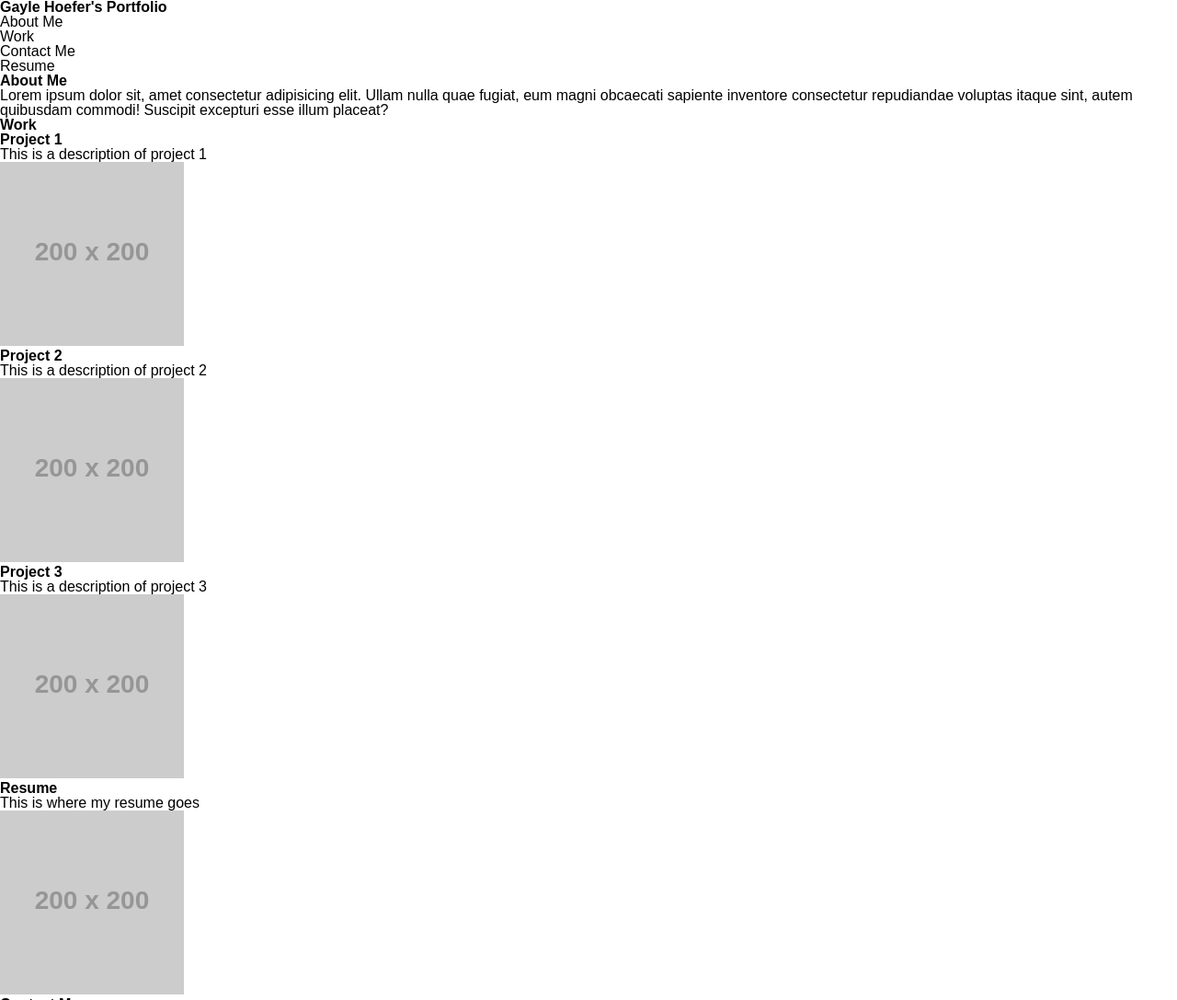
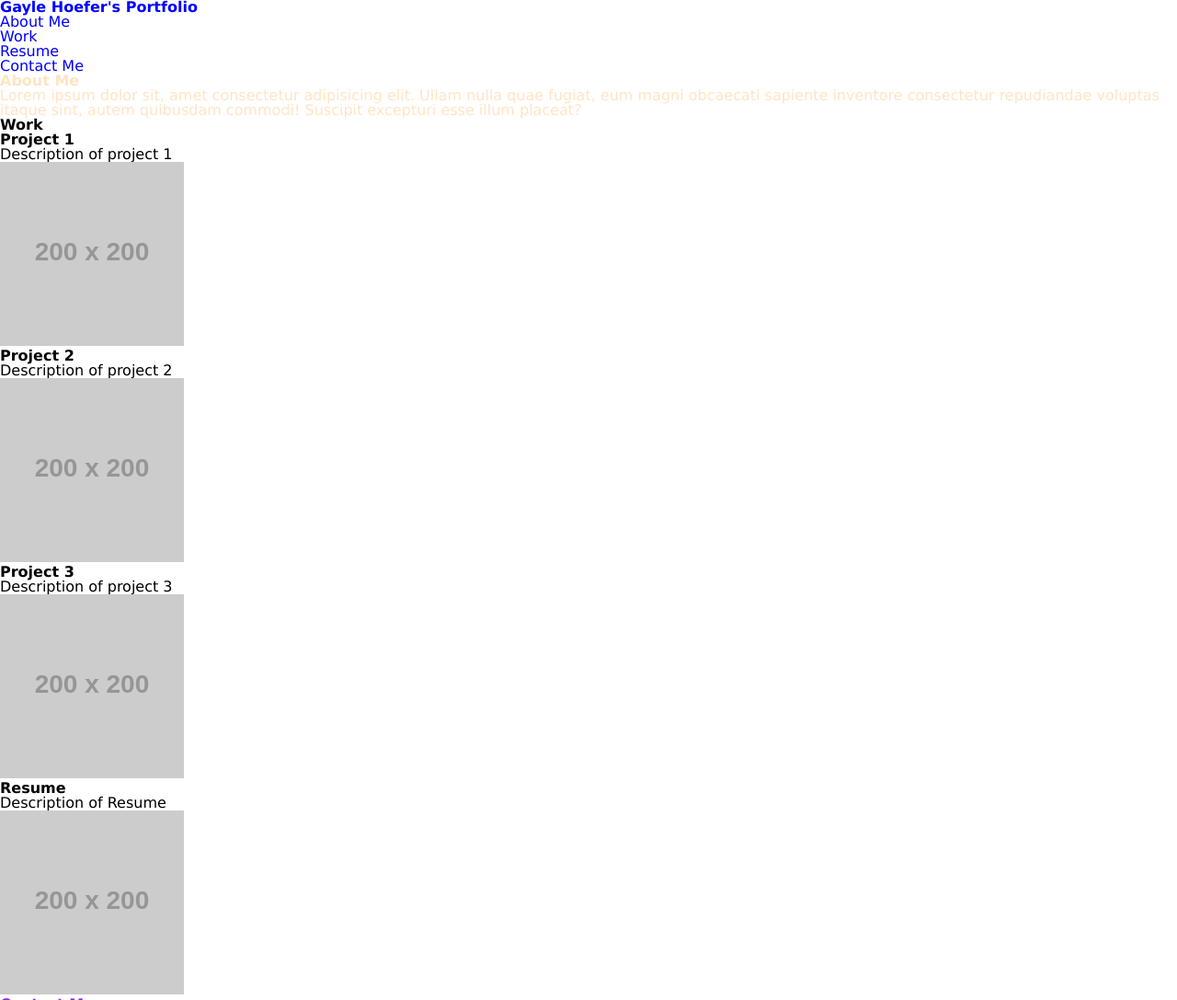
Before and after one commit to hoeferg/portfolio, a plain HTML site: page index.HTML in a window 1280 px wide. Shown: the top 1087 px of the page at 92% size. Drawn offline with Linux system fonts and the light colour scheme; placeholder pictures from the web are drawn by us.

Commit message:
added about me and work section

```diff
--- a/assets/css/style.css
+++ b/assets/css/style.css
@@ -1,16 +1,24 @@
 * {
+    box-sizing: border-box;
+    padding: 0;
+    margin: 0;
+    font-family: 'Lucida Sans', 'Lucida Sans Regular', 'Lucida Grande', 'Lucida Sans Unicode';
     /* TO DO: Add styling componates to entire document */
 }
 
 .top-header {
-    /* TO DO: Add styling to top of page */
+    color: blue;
+    /* TO DO: Add styling to top of page./
+    /* This includes the about me section and work section. This includes the links for the other parts */
 }
 
-.body-content {
+.content-child {
+    color:bisque
     /* TO DO: Add styling to intro section */
-    /* Do you really need this section? */
+    /* This includes the about me section and work section.*/
 }
 
 footer {
-
+    color:blueviolet
+    /* TO DO: Add styling for the footer. This is your contact info */
 }
--- a/index.HTML
+++ b/index.HTML
@@ -8,78 +8,83 @@
     <link rel="stylesheet" href="./reset.css">
     <link rel="stylesheet" href="/assets/css/style.css">
 </head>
-
-<body>
+<main>
+    <header class="top-header">
     <h1>Gayle Hoefer's Portfolio</h1>
-        <header class="top-header">
             <nav>
                 <ul>
-                    <li>About Me</li>
-                    <li>Work</li>
-                    <li>Contact Me</li>
-                    <li>Resume</li>
-                </ul>
-        </header>
-<main>
-    <section>
-        <header class="body-content">
-            <h2> About Me</h2>
-            <nav>
-                <ul>
-                    <l1>Lorem ipsum dolor sit, amet consectetur adipisicing elit. Ullam nulla quae fugiat, eum magni obcaecati sapiente inventore consectetur repudiandae voluptas itaque sint, autem quibusdam commodi! Suscipit excepturi esse illum placeat?</l1>
+                    <li>About Me
+                        <a href="#about-me"></a>
+                    </li>
+                    <li>Work
+                        <a href="#work"></a>
+                    </li>
+                    <li>Resume
+                        <a href="#resume"></a>
+                    </li>
+                    <li>Contact Me
+                        <a href="#contact-me"></a>
+                    </li>
                 </ul>
             </nav>
-        </header>
-    </section>
-    <section>
-    <article class="body-content">
-        <div>
-            <h2>Work</h2>
-                <div>
-                    <section>
-                        <h3>Project 1</h3>
-                        <blockquote>This is a description of project 1 </blockquote>
-                    </section>
-                </div>
-                <img src="https://via.placeholder.com/200" alt="placeholder">
-                <div>
-                    <section>
-                        <h3>Project 2</h3>
-                        <blockquote>This is a description of project 2 </blockquote>
-                    </section>
-                </div>
-                <img src="https://via.placeholder.com/200" alt="placeholder">
-                <div>
-                    <section>
-                        <h3>Project 3</h3>
-                        <blockquote>This is a description of project 3 </blockquote>
-                    </section>
-                </div>
-                <img src="https://via.placeholder.com/200" alt="placeholder">
-        </div>
-    </article>
+    </header>
+<main>
+<body>
+    <section id="about-me">
+        <section class="content-child">
+            <h2> About Me</h2>
+                <p>Lorem ipsum dolor sit, amet consectetur adipisicing elit. Ullam nulla quae fugiat, eum magni obcaecati sapiente inventore consectetur repudiandae voluptas itaque sint, autem quibusdam commodi! Suscipit excepturi esse illum placeat?</p>
+        </section>
     </section>
 
-    </article>
-    <article class="body-content">
-        <div>
-            <div>
+
+    <section id="work">
+                <h2>Work</h2>
+
+                    <section>
+                        <section class="project-text">
+                            <h3>Project 1</h3>
+                            <p>Description of project 1</p>
+                        </section>
+                    <img src="https://via.placeholder.com/200" alt="placeholder">
+                    </section>
+
+                    <section>
+                        <section class="project-text">
+                            <h3>Project 2</h3>
+                            <p>Description of project 2</p>
+                        </section>
+                    <img src="https://via.placeholder.com/200" alt="placeholder">
+                    </section>
+
+                    <section>
+                        <section class="project-text">
+                            <h3>Project 3</h3>
+                            <p>Description of project 3</p>
+                        </section>
+                    <img src="https://via.placeholder.com/200" alt="placeholder">
+                    </section>
+    </section>
+
+
+    <section id="resume">
+        <section>
             <h3>Resume</h3>
-            <blockquote>This is where my resume goes</blockquote>
-            </div>
-            <img src="https://via.placeholder.com/200" alt="placeholder">
-        </div>
-    </article>
-
+            <p>Description of Resume</p>
+        </section>
+    <img src="https://via.placeholder.com/200" alt="placeholder">
+    </section>
 
 </main>
     <footer>
+        <section id="contact-me">
         <h2>Contact Me</h2>
         <ul>
             <li>555-555-5555</li>
             <li>gaylehoefer@gmail.com</li>
             <li>Github</li>
         </ul>
+        </section>
     </footer>
 </body>
 </html>
```
